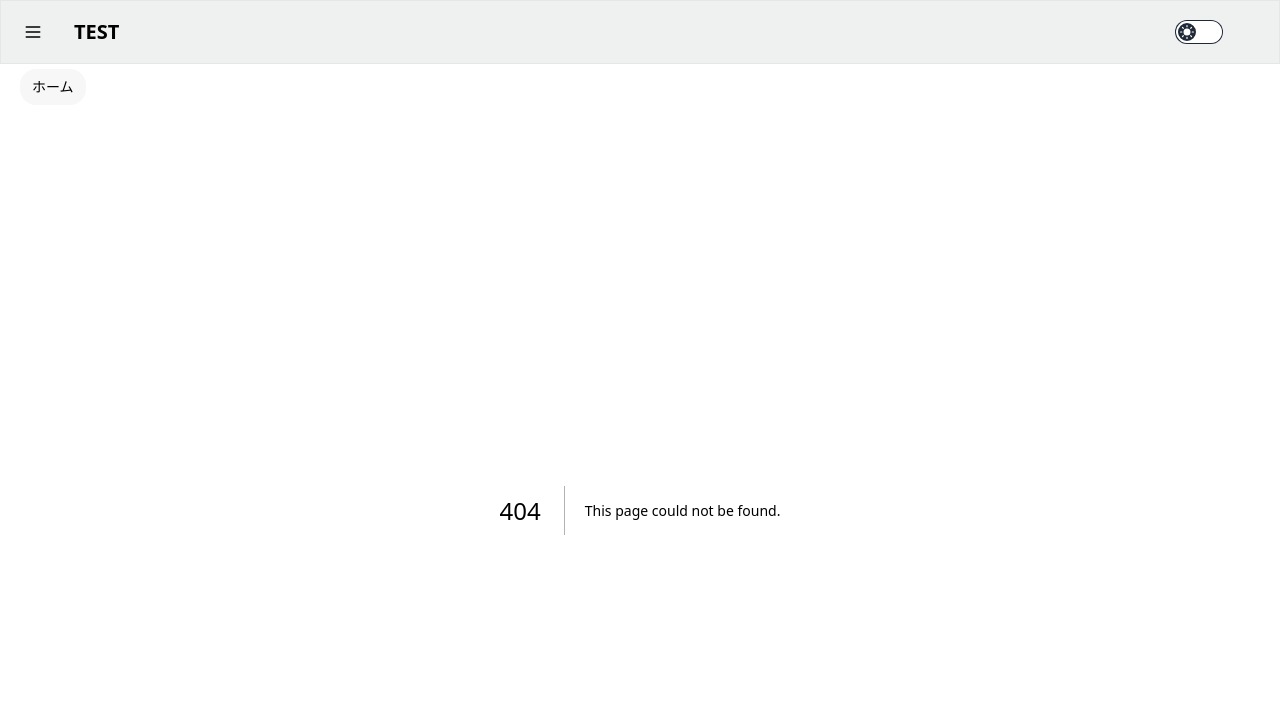
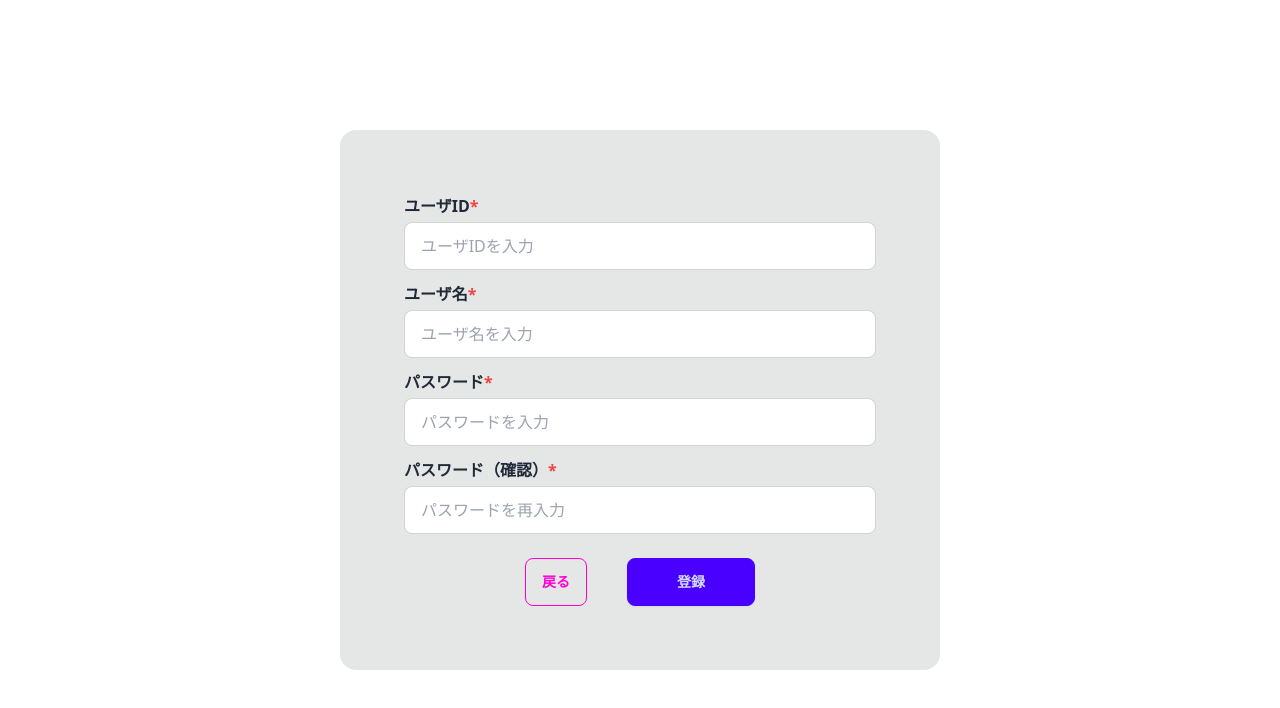
Before and after one commit to razu9120/circuit-element-management, a Next.js app in the folder frontend/: page /signup in a window 1280 px wide. Before the commit this address had no page. Shown: the top 708 px of the page. Built offline with nearby package versions, Linux system fonts and the light colour scheme; no server answers.

Commit message:
update files

```diff
--- a/frontend/app/common/serverApiClient.ts
+++ b/frontend/app/common/serverApiClient.ts
@@ -30,7 +30,7 @@ const DEFAULT_CACHE_STRATEGY: CacheStrategy = "no-store";
 const DEFAULT_REVALIDATE = 0;
 
 const BACKEND_API_BASE_URL =
-  process.env.BACKEND_API_BASE_URL || "http://localhost:8082/backend";
+  process.env.BACKEND_API_BASE_URL || "http://localhost:3001/backend";
 
 const createApiError = (
   message: string,
--- a/frontend/app/layouts/switchDisplay.tsx
+++ b/frontend/app/layouts/switchDisplay.tsx
@@ -3,12 +3,15 @@
 import { usePathname } from "next/navigation";
 import NavigationArea from "./navigationArea";
 
+// ヘッダー、サイドメニューを表示しない画面のパスを配列で定義
+const pathnames = ["/login", "/signup"];
+
 const SwitchDisplay: React.FC<{ children: React.ReactNode }> = ({
   children,
 }) => {
   const pathname = usePathname();
-  if (pathname === "/login") {
-    return <div>{children}</div>;
+  if (pathnames.includes(pathname)) {
+    return <>{children}</>;
   }
   return (
     <>
--- /dev/null
+++ b/frontend/app/signup/page.tsx
@@ -0,0 +1,11 @@
+import Signup from "@/features/signup/signup";
+
+const Home = () => {
+  return (
+    <>
+      <Signup />
+    </>
+  );
+};
+
+export default Home;
--- a/frontend/features/login/login.tsx
+++ b/frontend/features/login/login.tsx
@@ -31,6 +31,9 @@ const Login = () => {
 
   const onSubmit = async (data: IFormData) => {
     try {
+      const searchParams = new URLSearchParams(window.location.search);
+      const callbackUrl = searchParams.get("callbackUrl") || "/";
+
       const result = await signIn("credentials", {
         userId: data.userId,
         userPass: data.userPass,
@@ -42,7 +45,7 @@ const Login = () => {
         return;
       }
 
-      router.push("/");
+      router.push(callbackUrl);
       router.refresh();
     } catch (error) {
       console.error("ログインエラー:", error);
@@ -50,9 +53,12 @@ const Login = () => {
     }
   };
 
+  const handleRedirect = (route: string) => {
+    router.push(route);
+  };
+
   return (
     <div className="flex min-h-screen items-center justify-center">
-      <div className="">
       <form
         onSubmit={handleSubmit(onSubmit)}
         className="flex flex-col bg-base-300 rounded-box p-16 w-[600px]"
@@ -89,9 +95,15 @@ const Login = () => {
 
         <div className="flex justify-center mt-3">
           <Button
+            type="button"
+            label="アカウント作成"
+            className="btn btn-outline btn-secondary"
+            onClick={() => handleRedirect("/signup")}
+          />
+          <Button
             type="submit"
             label="ログイン"
-              className="btn btn-primary w-32"
+            className="btn btn-primary ml-10 w-32"
           />
         </div>
       </form>
@@ -103,7 +115,6 @@ const Login = () => {
         onClose={() => setShowError(false)}
       />
     </div>
-    </div>
   );
 };
 
--- /dev/null
+++ b/frontend/features/signup/signup.tsx
@@ -0,0 +1,189 @@
+"use client";
+
+import { useState } from "react";
+import { useRouter } from "next/navigation";
+import { useForm } from "react-hook-form";
+import Input from "@/app/components/input";
+import Button from "@/app/components/button";
+import Alert from "@/app/components/alert";
+import bcrypt from "bcryptjs";
+import { apiClient } from "@/app/common/apiClient";
+
+interface IFormData {
+  userId: string;
+  userName: string;
+  password: string;
+  confirmPassword: string;
+}
+
+interface IRegistUser {
+  loginUserId: string;
+  userPass: string;
+  userName: string;
+}
+
+const Signup = () => {
+  const router = useRouter();
+  const [showError, setShowError] = useState(false);
+  const [showSuccess, setShowSuccess] = useState(false);
+  const [errorMessage, setErrorMessage] = useState("");
+
+  const {
+    register,
+    handleSubmit,
+    watch,
+    formState: { errors },
+  } = useForm<IFormData>({
+    mode: "onChange",
+    defaultValues: {
+      userId: "",
+      userName: "",
+      password: "",
+      confirmPassword: "",
+    },
+  });
+
+  const onSubmit = async (data: IFormData) => {
+    try {
+      const salt = await bcrypt.genSalt(10);
+      const hashedPassword = await bcrypt.hash(data.password, salt);
+
+      const response = await apiClient.post<IRegistUser>("/api/users", {
+        loginUserId: data.userId,
+        userName: data.userName,
+        userPass: hashedPassword,
+      });
+
+      if (!response) {
+        setErrorMessage("アカウント作成に失敗しました");
+        setShowError(true);
+        return;
+      }
+
+      setShowSuccess(true);
+      setTimeout(() => {
+        router.push("/login");
+      }, 2000);
+    } catch (error) {
+      console.error("アカウント作成エラー:", error);
+      setErrorMessage("予期せぬエラーが発生しました");
+      setShowError(true);
+    }
+  };
+
+  return (
+    <div className="flex min-h-screen items-center justify-center">
+      <form
+        onSubmit={handleSubmit(onSubmit)}
+        className="flex flex-col bg-base-300 rounded-box p-16 w-[600px]"
+      >
+        <h1 className="font-bold">
+          ユーザID<span className="text-red-500">*</span>
+        </h1>
+        <Input
+          type="text"
+          placeholder="ユーザIDを入力"
+          className={`input input-bordered mt-1 mb-3 w-full ${
+            errors.userId ? "input-error" : ""
+          }`}
+          {...register("userId", {
+            required: "ユーザIDは必須です",
+            minLength: {
+              value: 4,
+              message: "ユーザIDは4文字以上で入力してください",
+            },
+          })}
+        />
+        {errors.userId && (
+          <p className="text-error text-sm mb-3">{errors.userId.message}</p>
+        )}
+
+        <h1 className="font-bold">
+          ユーザ名<span className="text-red-500">*</span>
+        </h1>
+        <Input
+          type="text"
+          placeholder="ユーザ名を入力"
+          className={`input input-bordered mt-1 mb-3 w-full ${
+            errors.userName ? "input-error" : ""
+          }`}
+          {...register("userName", { required: "ユーザ名は必須です" })}
+        />
+        {errors.userName && (
+          <p className="text-error text-sm mb-3">{errors.userName.message}</p>
+        )}
+
+        <h1 className="font-bold">
+          パスワード<span className="text-red-500">*</span>
+        </h1>
+        <Input
+          type="password"
+          placeholder="パスワードを入力"
+          className={`input input-bordered mt-1 mb-3 w-full ${
+            errors.password ? "input-error" : ""
+          }`}
+          {...register("password", {
+            required: "パスワードは必須です",
+            minLength: {
+              value: 8,
+              message: "パスワードは8文字以上で入力してください",
+            },
+          })}
+        />
+        {errors.password && (
+          <p className="text-error text-sm mb-3">{errors.password.message}</p>
+        )}
+
+        <h1 className="font-bold">
+          パスワード（確認）<span className="text-red-500">*</span>
+        </h1>
+        <Input
+          type="password"
+          placeholder="パスワードを再入力"
+          className={`input input-bordered mt-1 mb-3 w-full ${
+            errors.confirmPassword ? "input-error" : ""
+          }`}
+          {...register("confirmPassword", {
+            required: "パスワード（確認）は必須です",
+            validate: (value) =>
+              value === watch("password") || "パスワードが一致していません",
+          })}
+        />
+        {errors.confirmPassword && (
+          <p className="text-error text-sm mb-3">
+            {errors.confirmPassword.message}
+          </p>
+        )}
+
+        <div className="flex justify-center mt-3">
+          <Button
+            type="button"
+            label="戻る"
+            className="btn btn-outline btn-secondary"
+            onClick={() => router.push("/login")}
+          />
+          <Button
+            type="submit"
+            label="登録"
+            className="btn btn-primary ml-10 w-32"
+          />
+        </div>
+      </form>
+
+      <Alert
+        message={errorMessage}
+        type="error"
+        isVisible={showError}
+        onClose={() => setShowError(false)}
+      />
+      <Alert
+        message="アカウントを作成しました"
+        type="success"
+        isVisible={showSuccess}
+        onClose={() => setShowSuccess(false)}
+      />
+    </div>
+  );
+};
+
+export default Signup;
```
Also changed, not shown: frontend/auth.ts (+18 -2 lines). Lines whose indentation alone changed are shown as unchanged.
